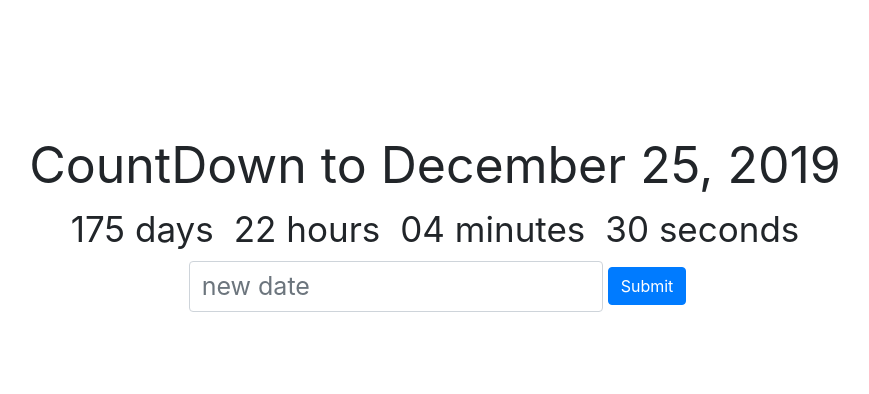
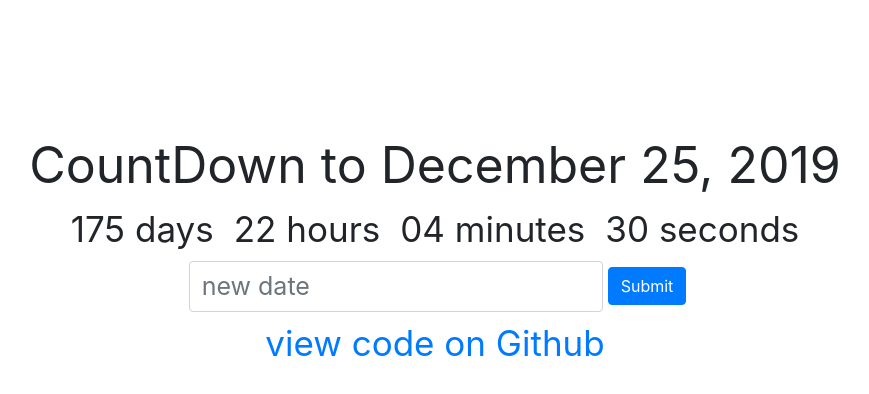
Before and after one commit to jasonleewilson/countdowntill, a React (Create React App) app: page / in a window 1280 px wide. Shown: the top 394 px of the page, without its empty margins (205-1074 px from the left). Built offline with nearby package versions, Linux system fonts and the light colour scheme.

Commit message:
update App.jsx

```diff
--- a/src/App.jsx
+++ b/src/App.jsx
@@ -33,6 +33,7 @@ class App extends Component {
                         Submit
                     </Button>
                 </Form>
+                <a href="https://github.com/jasonleewilson/countdowntill">view code on Github</a>
             </div>
         )
     }
```
